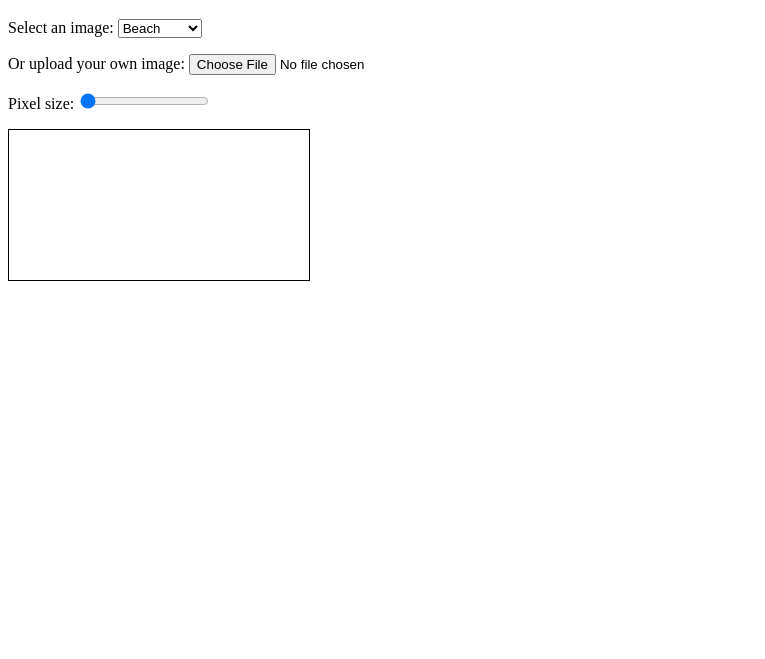
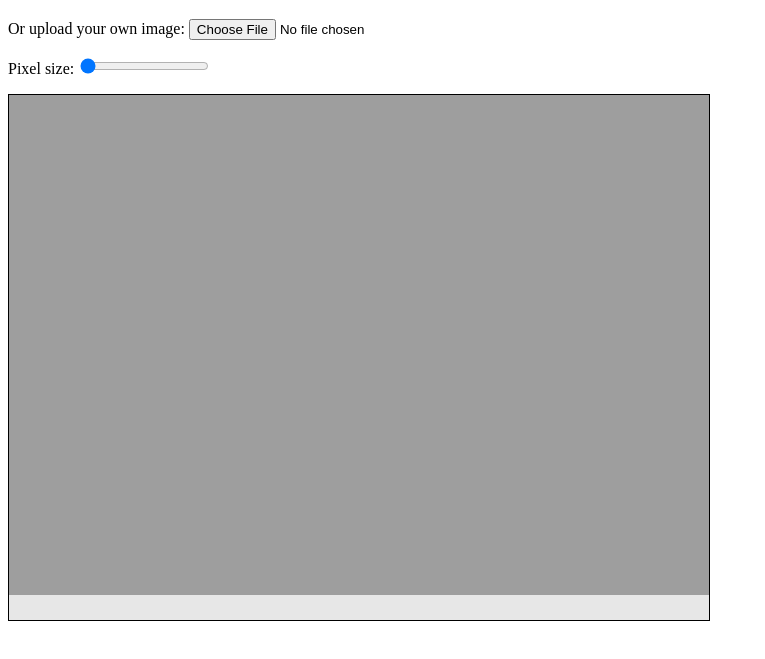
Before and after one commit to mafritz/image-pixelisee, a plain HTML site: page index.html in a window 1280 px wide. Shown: the part 61-720 px from the top of the page, without its empty margins (0-765 px from the left). Drawn offline with Linux system fonts and the light colour scheme.

Commit message:
Update app

```diff
--- a/assets/js/pixelate.js
+++ b/assets/js/pixelate.js
@@ -1,11 +1,13 @@
 const canvas = document.getElementById("canvas");
 const ctx = canvas.getContext("2d");
-const image = new Image();
+
 const canvasWidth = 700;
 const canvasHeight = 500;
 
+let image = new Image();
+loadImage();
+
 function loadImage() {
-  const select = document.getElementById("image-select");
   const file = document.getElementById("file-input").files[0];
   if (file) {
     const reader = new FileReader();
@@ -17,30 +19,34 @@ function loadImage() {
     };
     reader.readAsDataURL(file);
   } else {
+    image.src = "./assets/images/test.jpg";
     image.onload = function () {
       drawImage();
     };
-    image.src = select.value;
   }
 }
 
 function drawImage() {
+  const aspectRatio = image.width / image.height;
+
   let width, height;
-  if (image.width > image.height) {
+  if (aspectRatio > 1) {
     width = canvasWidth;
-    height = image.height * (canvasWidth / image.width);
+    height = canvasWidth / aspectRatio;
   } else {
-    width = image.width * (canvasHeight / image.height);
+    width = canvasHeight * aspectRatio;
     height = canvasHeight;
   }
-  canvas.width = canvasWidth;
-  canvas.height = canvasHeight;
+
+  canvas.width = width;
+  canvas.height = height;
+  ctx.clearRect(0, 0, width, height);
   ctx.drawImage(image, 0, 0, width, height);
   pixelate();
 }
 
 function pixelate() {
-  const size = parseInt(document.getElementById("pixel-slider").value);
+  const size = 51 - parseInt(document.getElementById("pixel-slider").value);
   const w = canvas.width / size;
   const h = canvas.height / size;
   ctx.imageSmoothingEnabled = false;
--- a/index.html
+++ b/index.html
@@ -12,15 +12,6 @@
   </head>
   <body>
     <h1>Pixelate Image</h1>
-    <p>
-      <label for="image-select">Select an image:</label>
-      <select id="image-select" onchange="loadImage()">
-        <option value="images/beach.jpg">Beach</option>
-        <option value="images/forest.jpg">Forest</option>
-        <option value="images/mountains.jpg">Mountains</option>
-        <option value="images/sunset.jpg">Sunset</option>
-      </select>
-    </p>
     <p>
       <label for="file-input">Or upload your own image:</label>
       <input
@@ -37,7 +28,7 @@
         id="pixel-slider"
         min="1"
         max="50"
-        value="0"
+        value="1"
         onchange="pixelate()"
       />
     </p>
```
Also changed, not shown: 1 other file.
